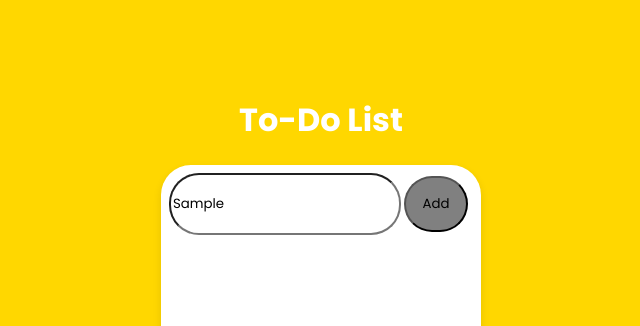
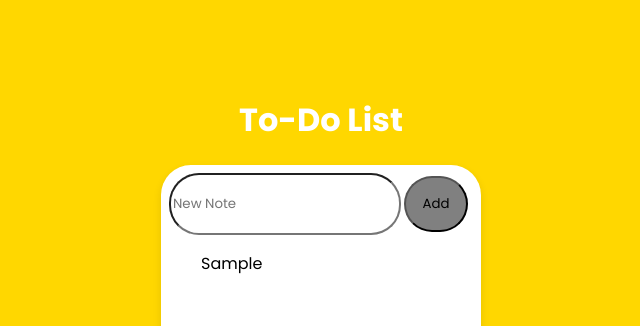
Before and after one commit to Darlin12/todo-list, a React (Create React App) app: page / in a window 1280 px wide. Both pictures are taken after typing "Sample" into the empty fields and a click on the button "Add". Shown: the top 326 px of the page, without its empty margins (319-959 px from the left). Built offline with nearby package versions, Linux system fonts and the light colour scheme.

Commit message:
final commit

```diff
--- a/src/Components/Notepad.jsx
+++ b/src/Components/Notepad.jsx
@@ -1,13 +1,43 @@
-import React from "react";
+import React, {useState} from "react";
+import Note from "./note";
 
 function Notepad() {
+    const [notes, setNote] = useState([]);
+    const [inputValue, setInputValue] = useState("")
+
+    function setValue(event){
+        const value = event.target.value;
+        setInputValue(value)
+    }
+
+    function addToList(){
+        document.getElementById('input-nota').value = "";
+        setNote([...notes, inputValue])
+    }
+
+    function markAsDone(index){
+        let element = document.getElementById(index)
+        if(element.classList.contains('line-through')){
+            element.classList.remove("line-through");
+        }else{
+            element.classList.add("line-through");
+        }
+    }
+
     return (
         <div className="App">
             <h1>To-Do List</h1>
             <div className='container'>
                 <div className='info'>
-                    <input placeholder='New Note' id='input-nota'></input>
-                    <button id='btn'>Add</button>
+                    <input onChange={setValue} placeholder='New Note' id='input-nota'></input>
+                    <button onClick={addToList} id='btn'>Add</button>
+                    <ol className="notes">
+                        {notes.map((notx, index)=>{
+                            return (
+                                <Note key={index} function={markAsDone}idx={index} note={notx} />
+                            )
+                        })}
+                    </ol>
                 </div>
             </div>
         </div>
--- /dev/null
+++ b/src/Components/note.jsx
@@ -0,0 +1,11 @@
+import React from 'react'
+
+function Note(props){
+    return(
+        <li onClick={()=>{props.function(props.idx)}} id={props.idx} className="note">
+            {props.note}
+        </li>
+    )
+}
+
+export default Note;
--- a/src/index.css
+++ b/src/index.css
@@ -5,14 +5,21 @@ body {
   width: 100%;
   height: 100%;
   margin: auto 0;
+}
+
+*{
   font-family: 'Poppins', sans-serif;
+}
+.note{
+  width: 100%;
+  display: flex;
+  justify-self: flex-end;
 }
 
 #root {
   background-color: gold;
   width: 100%;
   height: 100%;
-
 }
 
 .App {
@@ -50,7 +57,6 @@ h1 {
   margin-left: 8px;
   margin-top: 5px;
   border-radius: 30px;
-  font-family: 'Poppins', sans-serif;
 }
 
 #btn {
@@ -59,5 +65,8 @@ h1 {
   width: 20%;
   margin-left: 3px;
   border-radius: 30px;
-  font-family: 'Poppins', sans-serif;
 }
+
+.line-through{
+  text-decoration:line-through;
+}
```
